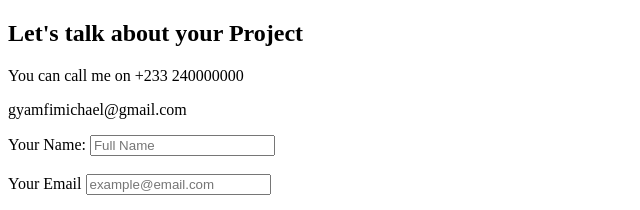
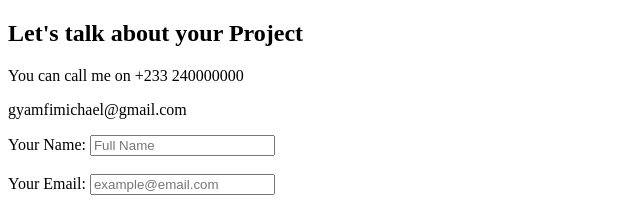
Before and after one commit to mikegyamfi/cv, a plain HTML site: page contact.html in a window 1280 px wide. Shown: the top 210 px of the page, 0-640 px from the left. Drawn offline with Linux system fonts and the light colour scheme.

Commit message:
Update contact.html

```diff
--- a/contact.html
+++ b/contact.html
@@ -13,7 +13,7 @@
       <label for="">Your Name:</label>
       <input type="text" name="User Name" value="" placeholder="Full Name"> <br>
       <br>
-      <label for="">Your Email</label>
+      <label for="">Your Email:</label>
       <input type="text" name="User Email" value="" placeholder="example@email.com"> <br> <br>
       <label for="">Your message</label> <br>
       <textarea name="User Message" rows="8" cols="20"></textarea> <br>
```
